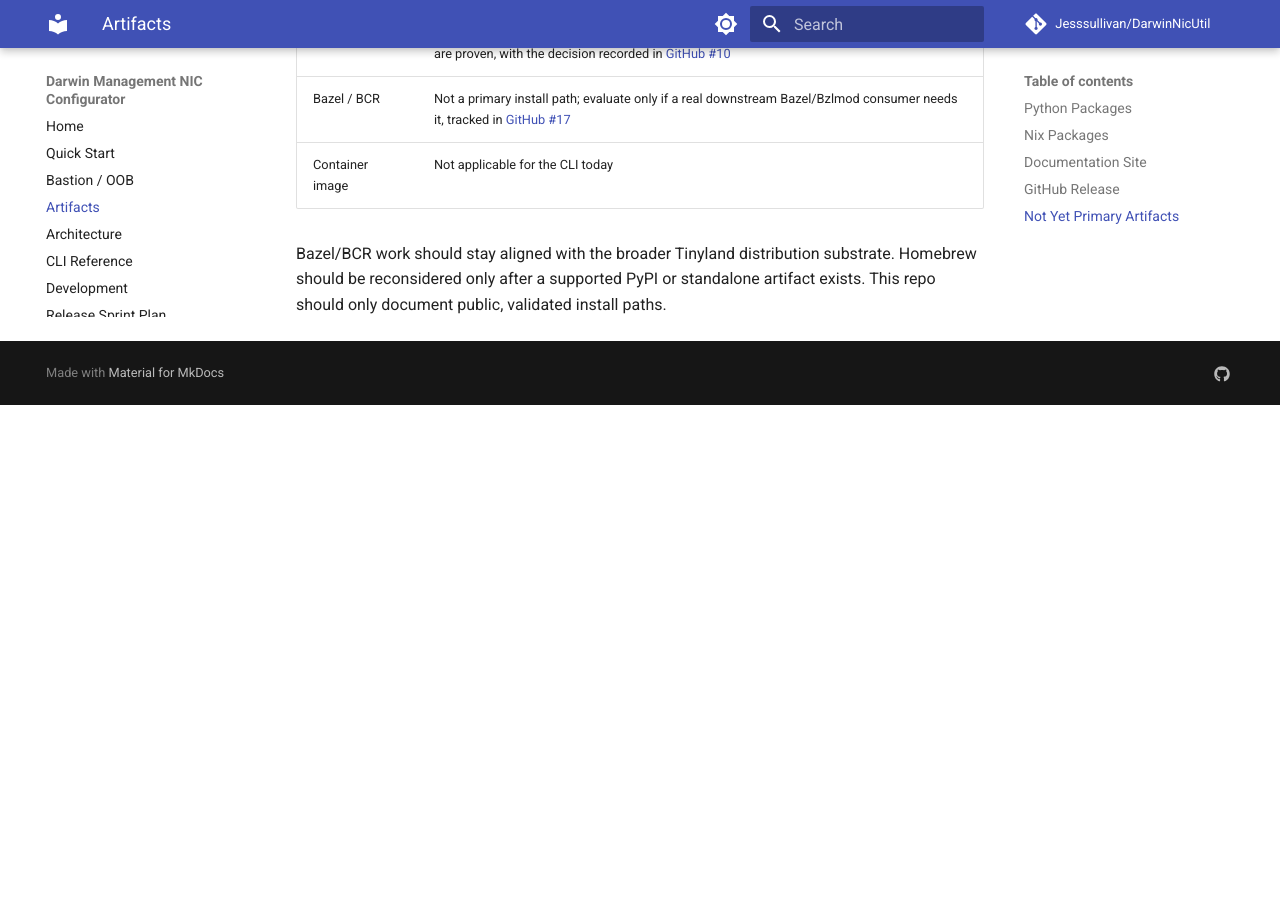
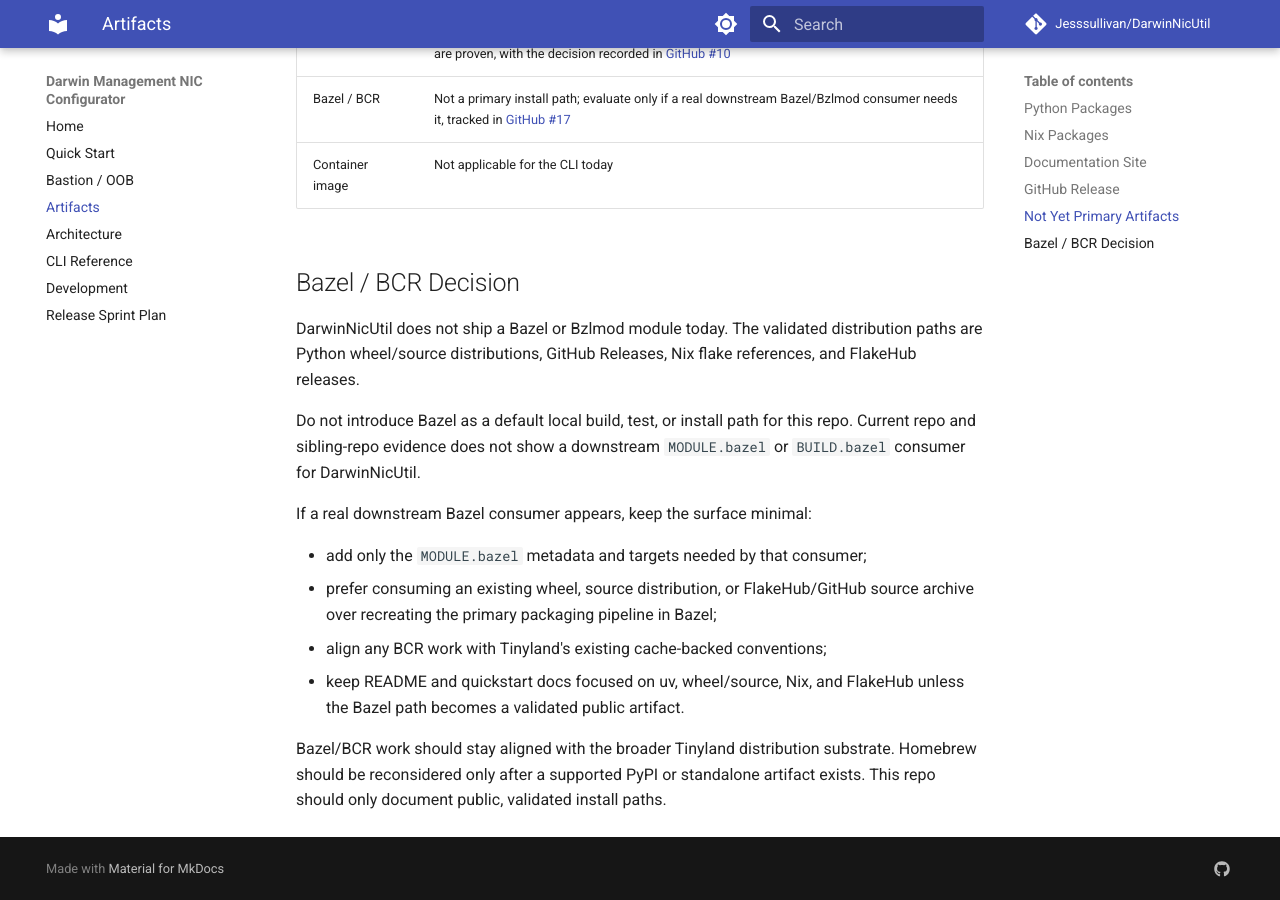
Before and after one commit to Jesssullivan/DarwinNicUtil, an MkDocs documentation site: the page built from docs/artifacts.md, in a window 1280 px wide and 900 px high, scrolled down 1939 px. Built offline with MkDocs 1.6.1 and Material for MkDocs 9.7.7, drawn with Linux system fonts in a browser that asks for light colours; comment, search, counter and statistics services are not loaded; before the commit the page ends 2344 px from its top, so only the background shows below that.

Commit message:
docs: record Bazel packaging decision
Recorded that Bazel/BCR is not a primary DarwinNicUtil distribution surface without a downstream consumer.

```diff
--- a/docs/artifacts.md
+++ b/docs/artifacts.md
@@ -89,6 +89,25 @@
 | Bazel / BCR | Not a primary install path; evaluate only if a real downstream Bazel/Bzlmod consumer needs it, tracked in [GitHub #17](https://github.com/Jesssullivan/DarwinNicUtil/issues/17) |
 | Container image | Not applicable for the CLI today |
 
+## Bazel / BCR Decision
+
+DarwinNicUtil does not ship a Bazel or Bzlmod module today. The validated
+distribution paths are Python wheel/source distributions, GitHub Releases, Nix
+flake references, and FlakeHub releases.
+
+Do not introduce Bazel as a default local build, test, or install path for this
+repo. Current repo and sibling-repo evidence does not show a downstream
+`MODULE.bazel` or `BUILD.bazel` consumer for DarwinNicUtil.
+
+If a real downstream Bazel consumer appears, keep the surface minimal:
+
+- add only the `MODULE.bazel` metadata and targets needed by that consumer;
+- prefer consuming an existing wheel, source distribution, or FlakeHub/GitHub
+  source archive over recreating the primary packaging pipeline in Bazel;
+- align any BCR work with Tinyland's existing cache-backed conventions;
+- keep README and quickstart docs focused on uv, wheel/source, Nix, and
+  FlakeHub unless the Bazel path becomes a validated public artifact.
+
 Bazel/BCR work should stay aligned with the broader Tinyland distribution
 substrate. Homebrew should be reconsidered only after a supported PyPI or
 standalone artifact exists. This repo should only document public, validated
```
Also changed, not shown: 1 other file.
